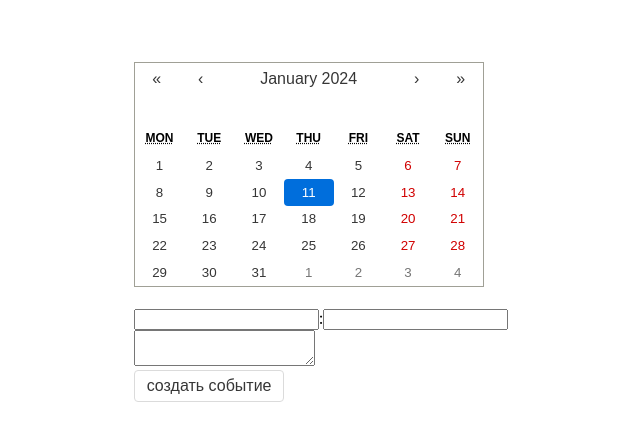
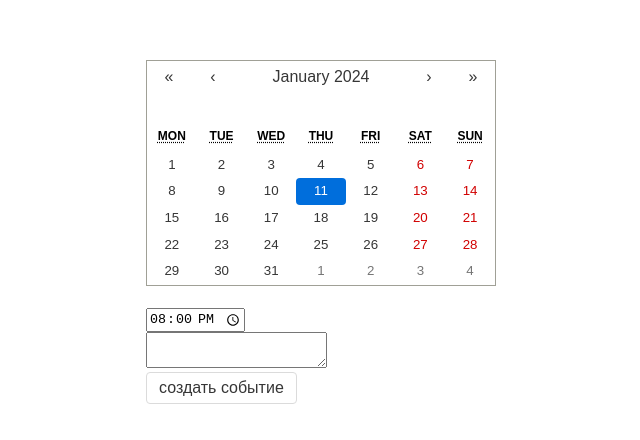
Before and after one commit to ArkadiyJS/my-calendary, a React (Create React App) app: page / in a window 1280 px wide. Shown: the part 168-608 px from the top of the page, without its empty margins (319-959 px from the left). Built offline with nearby package versions, Linux system fonts and the light colour scheme.

Commit message:
input rime pick + state time pick

```diff
--- a/src/components/DayEvent.tsx
+++ b/src/components/DayEvent.tsx
@@ -1,4 +1,4 @@
-import React from 'react';
+import React, { useState } from 'react';
 
 function DayEvent(props) {
 
@@ -13,6 +13,13 @@ const monthZ = splitData[2]
 
 const yearZ = splitData[3]
 
+
+
+const [pickTime , setTime] = useState('20:00')
+
+
+
+
   return (
 
 
@@ -20,8 +27,8 @@ const yearZ = splitData[3]
       <div>
         <h1>{(!!props.eve) ? dayMothYear : ''}</h1>
 
-       <input type='number' />:
-       <input type='number' />
+       <input type='time' value={pickTime}  onChange={(e)=>setTime(e.target.value)} />
+
       </div>
 
 
```
